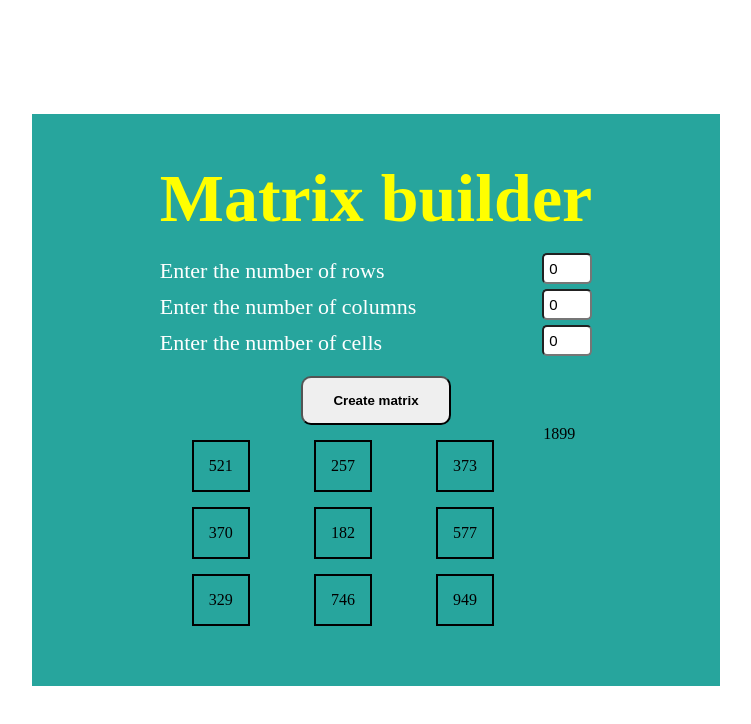
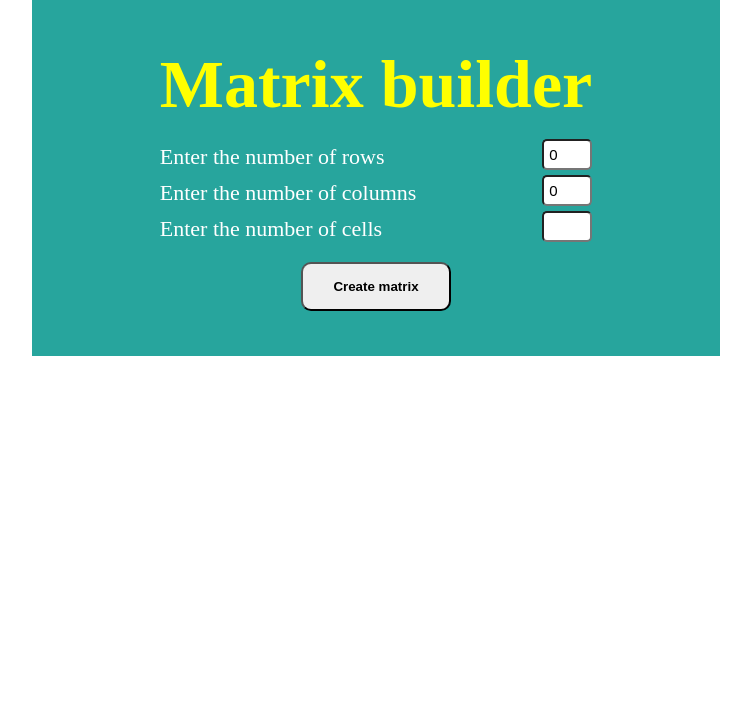
Before and after one commit to kdv1995/matrix-project-five, a React (Create React App) app: page / in a window 1280 px wide. Shown: the top 724 px of the page, without its empty margins (264-1015 px from the left). Built offline with nearby package versions, Linux system fonts and the light colour scheme.

Commit message:
10/07/2022_21:48

```diff
--- a/package.json
+++ b/package.json
@@ -10,6 +10,7 @@
     "react": "^18.2.0",
     "react-dom": "^18.2.0",
     "react-redux": "^8.0.2",
+    "react-router-dom": "^6.3.0",
     "react-scripts": "5.0.1",
     "redux": "^4.2.0",
     "redux-devtools-extension": "^2.13.9",
--- a/src/App.js
+++ b/src/App.js
@@ -1,20 +1,23 @@
-import { useState } from "react";
+import { useEffect, useState } from "react";
 import { useDispatch } from "react-redux";
+import { Route, Routes } from "react-router-dom";
 import s from "./App.module.scss";
 import Button from "./components/UI/Button";
 import Input from "./components/UI/Input";
 import CreateTable from "./CreateTable";
-import { setRows, setColumns, setCells } from "./store/store";
+import { getRows, getColumns, getCells } from "./store/store";
 
 const App = () => {
   const [rows, setRows] = useState(0);
   const [columns, setColumns] = useState(0);
-  const [cells, setCells] = useState(0);
+  // const [cells, setCells] = useState(0);
   const dispatch = useDispatch();
-  const onCLick = () => {
-    dispatch(setRows(rows));
-    dispatch(setColumns(columns));
-    dispatch(setCells(cells));
+  const [isShown, setIsShown] = useState(false);
+  // dispatch(getCells(cells));
+  dispatch(getRows(rows));
+  dispatch(getColumns(columns));
+  const onClick = () => {
+    setIsShown(true);
   };
   return (
     <div className={s.App}>
@@ -37,12 +40,12 @@ const App = () => {
         <div className={s.RowsName}>
           <Input
             title="Enter the number of cells"
-            value={cells}
-            onChange={(event) => setCells(event.target.value)}
+            // value={cells}
+            // onChange={(event) => setCells(event.target.value)}
           />
         </div>
-        <Button title="Create matrix" onClick={onCLick} />
-        <CreateTable />
+        <Button title="Create matrix" onClick={onClick} />
+        {isShown && <CreateTable />}
       </div>
     </div>
   );
--- a/src/App.module.scss
+++ b/src/App.module.scss
@@ -1,5 +1,5 @@
 .App {
-  height: 100vh;
+  height: 100%;
   display: flex;
   justify-content: center;
   align-items: center;
--- a/src/CreateTable.jsx
+++ b/src/CreateTable.jsx
@@ -3,16 +3,13 @@ import { useSelector } from "react-redux";
 
 const CreateTable = () => {
   const rows = useSelector((state) => state.rows);
-  console.log(rows);
   const columns = useSelector((state) => state.columns);
-  console.log(columns);
-  const cells = useSelector((state) => state.cells);
-  console.log(cells);
+  // const cells = useSelector((state) => state.cells);
 
   let matrix = [];
-  for (let i = 0; i < 3; i++) {
+  for (let i = 0; i < rows; i++) {
     matrix[i] = [];
-    for (let j = 0; j < 3; j++) {
+    for (let j = 0; j < columns; j++) {
       matrix[i][j] = Math.floor(Math.random() * (999 - 100 + 1) + 100);
     }
   }
@@ -26,7 +23,7 @@ const CreateTable = () => {
     >
       {matrix.map((row) => (
         <div>
-          {row.map((cell) => (
+          {row.map((columns) => (
             <div
               style={{
                 padding: 15,
@@ -36,16 +33,11 @@ const CreateTable = () => {
                 border: "2px solid black",
               }}
             >
-              {cell}
+              {columns}
             </div>
           ))}
         </div>
       ))}
-      <span>
-        {matrix.reduce((initial, current) =>
-          current.reduce((start, accum) => start + accum)
-        )}
-      </span>
     </div>
   );
 };
--- a/src/components/UI/Button.jsx
+++ b/src/components/UI/Button.jsx
@@ -1,3 +1,5 @@
+import { Routes, Route } from "react-router-dom";
+import CreateTable from "../../CreateTable";
 import s from "./Button.module.scss";
 const Button = ({ title, onClick }) => {
   return (
--- a/src/index.js
+++ b/src/index.js
@@ -5,13 +5,15 @@ import App from "./App";
 import reportWebVitals from "./reportWebVitals";
 import { store } from "./store/store";
 import { Provider } from "react-redux";
-
+import { BrowserRouter as Router } from "react-router-dom";
 const root = ReactDOM.createRoot(document.getElementById("root"));
 root.render(
   <React.StrictMode>
-    <Provider store={store}>
-      <App />
-    </Provider>
+    <Router>
+      <Provider store={store}>
+        <App />
+      </Provider>
+    </Router>
   </React.StrictMode>
 );
 
--- a/src/store/store.js
+++ b/src/store/store.js
@@ -6,21 +6,24 @@ const initialState = {
   cells: 0,
 };
 
+const GET_ROWS = "GET_ROWS";
+const GET_COLUMNS = "GET_COLUMNS";
+const GET_CELLS = "GET_CELLS";
 const reducer = (state = initialState, action) => {
   switch (action.type) {
-    case "SET_ROWS":
+    case GET_ROWS:
       return { ...state, rows: action.payload };
-    case "SET_COLUMNS":
+    case GET_COLUMNS:
       return { ...state, columns: action.payload };
-    case "SET_CELLS":
+    case GET_CELLS:
       return { ...state, cells: action.payload };
     default:
       return state;
   }
 };
 
-export const setRows = (payload) => ({ type: "SET_ROWS", payload });
-export const setColumns = (payload) => ({ type: "SET_COLUMNS", payload });
-export const setCells = (payload) => ({ type: "SET_CELLS", payload });
+export const getRows = (payload) => ({ type: GET_ROWS, payload });
+export const getColumns = (payload) => ({ type: GET_COLUMNS, payload });
+export const getCells = (payload) => ({ type: GET_CELLS, payload });
 
 export const store = createStore(reducer, composeWithDevTools());
```
Also changed, not shown: 1 other file (tests, documents, lock files or other folders).
